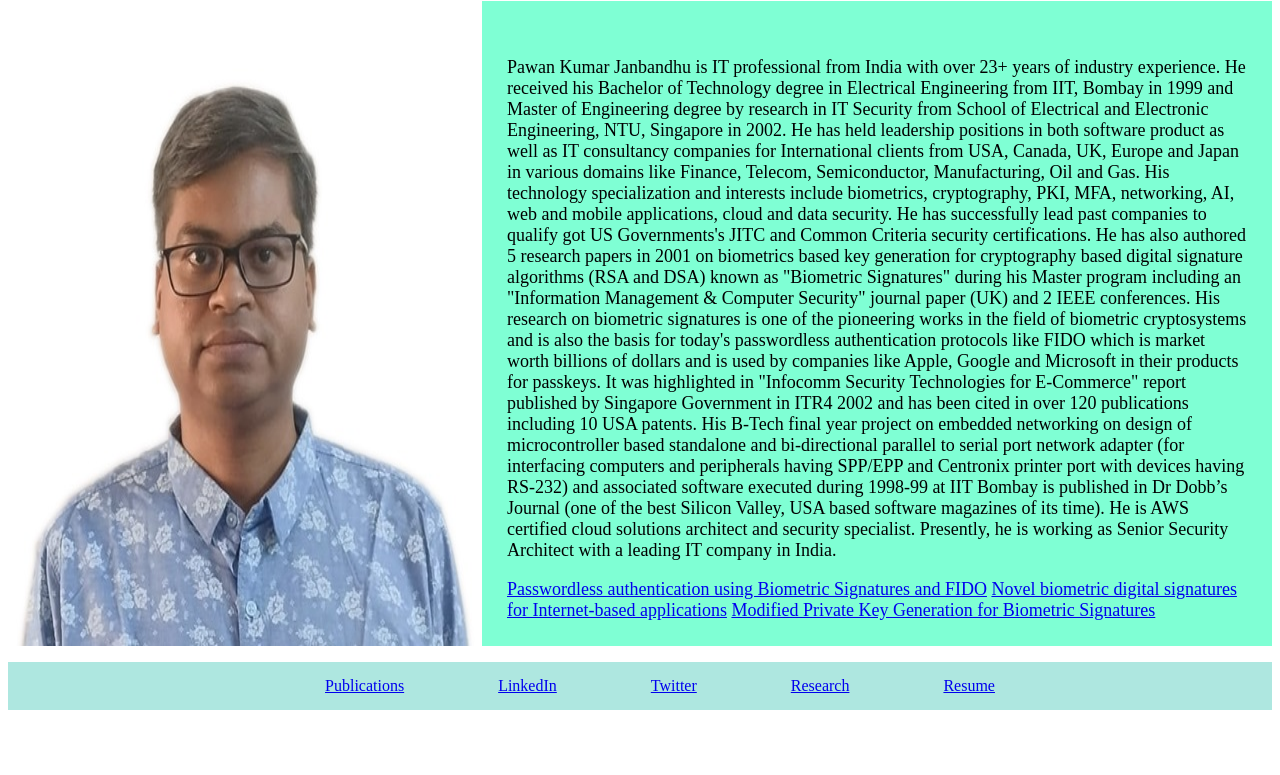
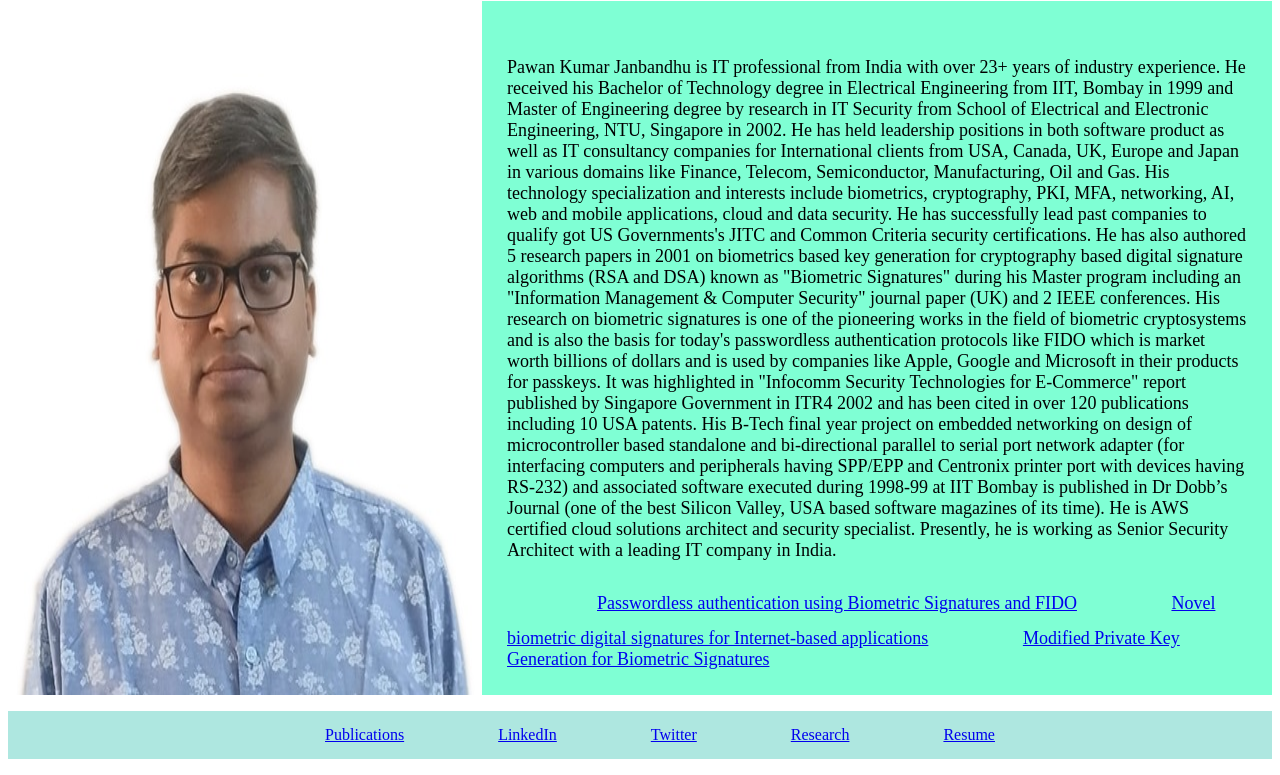
Before and after one commit to pkjanbandhu/profile, a plain HTML site: page index.html in a window 1280 px wide. Shown: the part 79-854 px from the top of the page. Before the commit the page ends 805 px from the top, so only its background shows below. Drawn offline with Linux system fonts and the light colour scheme.

Commit message:
Update index.html

```diff
--- a/index.html
+++ b/index.html
@@ -32,9 +32,9 @@
 				  AWS certified cloud solutions architect and security specialist. Presently, he is working as Senior Security Architect with a leading
 				  IT company in India.
                     </p>
-					<a href="https://biometricsignatures.blogspot.com/">Passwordless authentication using Biometric Signatures and FIDO</a>
-					<a href="https://www.emerald.com/ics/article-abstract/9/5/205/180760/Novel-biometric-digital-signatures-for-Internet?redirectedFrom=fulltext">Novel biometric digital signatures for Internet‐based applications</a>
-					<a href="https://wseas.us/e-library/conferences/malta2001/papers/256.pdf">Modified Private Key Generation for Biometric Signatures</a>
+					<li></li><a href="https://biometricsignatures.blogspot.com/">Passwordless authentication using Biometric Signatures and FIDO</a></li>
+					<li></li><a href="https://www.emerald.com/ics/article-abstract/9/5/205/180760/Novel-biometric-digital-signatures-for-Internet?redirectedFrom=fulltext">Novel biometric digital signatures for Internet‐based applications</a></li>
+					<li></li><a href="https://wseas.us/e-library/conferences/malta2001/papers/256.pdf">Modified Private Key Generation for Biometric Signatures</a></li>
 
 				</div>
             </div>
```
